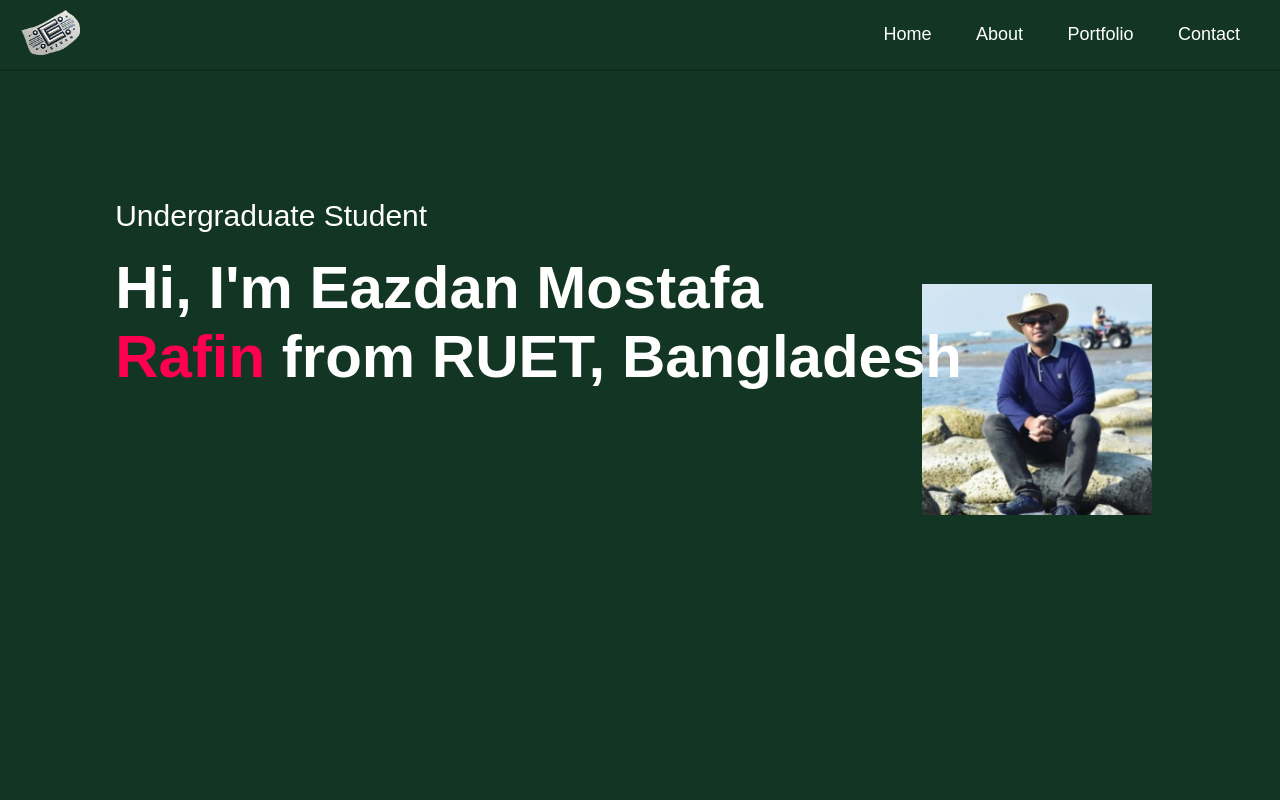
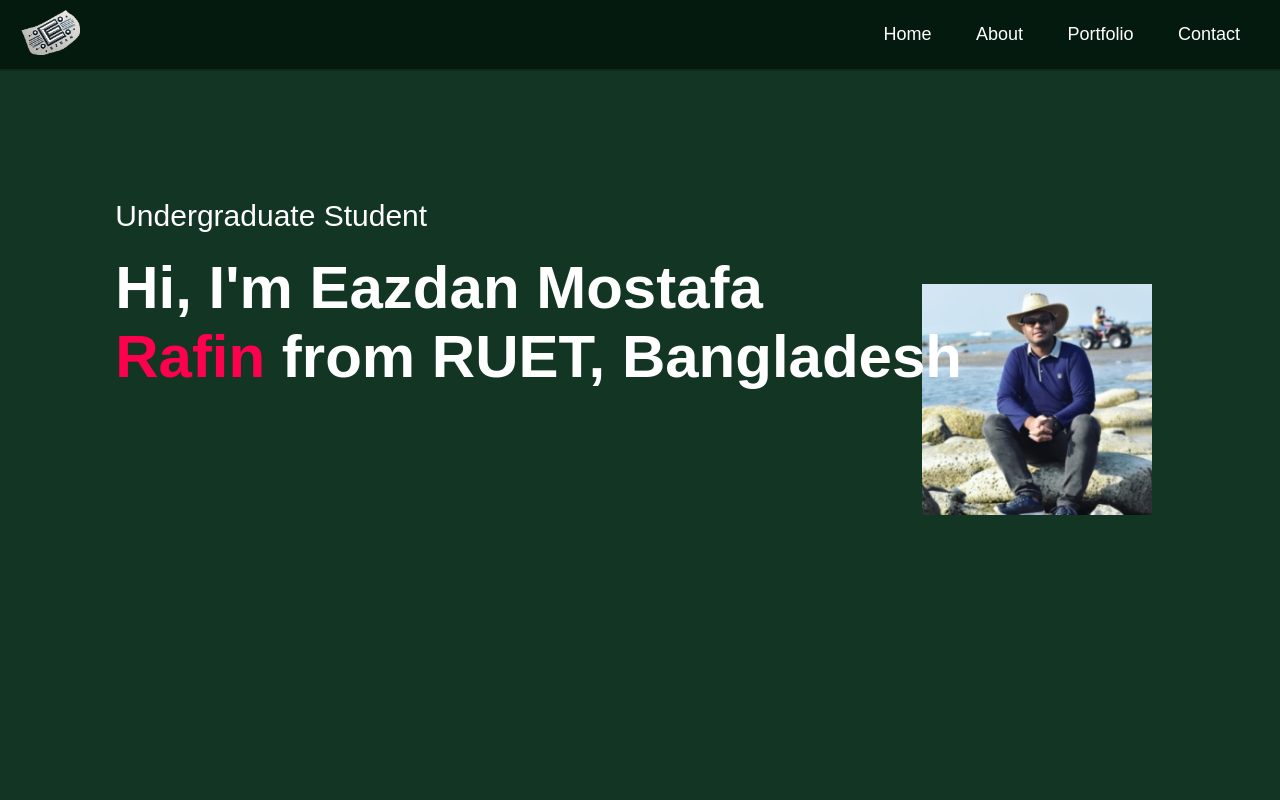
Before and after one commit to RafinEazdan/Portfolio, a plain HTML site: page index.html in a window 1280 px wide. Shown: the top 800 px of the page. Drawn offline with Linux system fonts and the light colour scheme.

Commit message:
navbar color change

```diff
--- a/style.css
+++ b/style.css
@@ -34,7 +34,7 @@ nav {
   display: flex;
   flex-wrap: wrap;
   padding: 10px 20px; /* Add some padding */
-    background-color: #123524; /* Background color */
+  background-color: #041a0f; /* Background color */
   margin: 0 auto; /* Center the navbar */
   z-index: 1000; /* Ensure the navbar is above other content */
   border-bottom: 2px solid #0e2a18;
```
Lines whose indentation alone changed are shown as unchanged.
